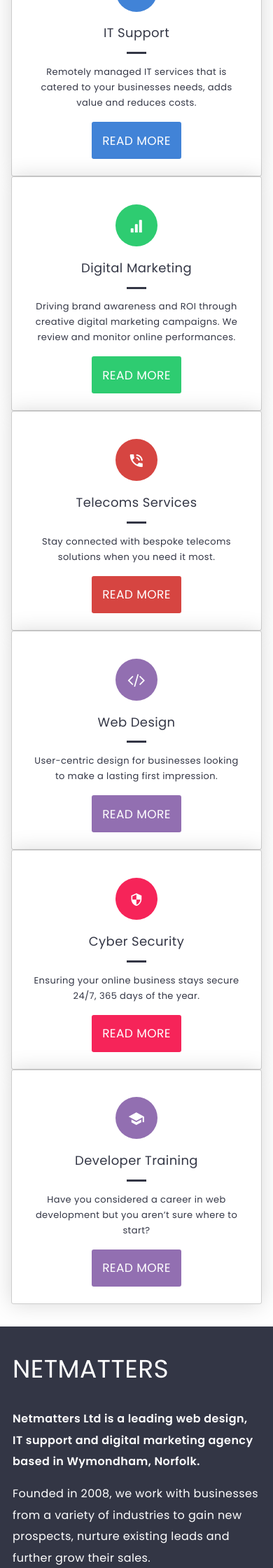
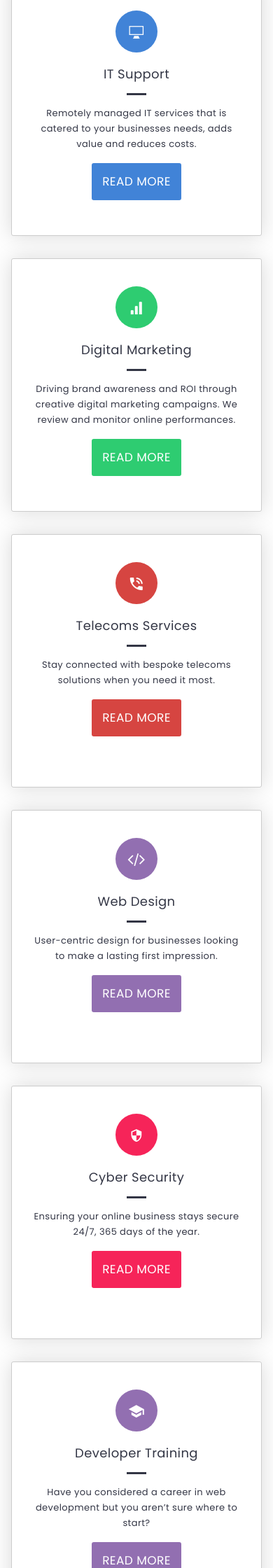
Before and after one commit to Anatta336/netmatters-reflection, a PHP site: page / in a window 390 px wide. Shown: the part 1000-3240 px from the top of the page at 70% size. Run offline with PHP 8.4, Linux system fonts and the light colour scheme; style sheets or scripts are compiled from the project's sources; some web fonts are replaced.

Commit message:
add services layout for mobile and xs breakpoints

```diff
--- a/index.html
+++ b/index.html
@@ -74,55 +74,56 @@
     </section>
 
     <section id="services">
+        <div class="top-services">
+            <article class="bespoke-software">
                 <a href="https://www.netmatters.co.uk/bespoke-software">
-            <article class="bespoke-software">
                     <h2>Bespoke Software</h2>
                     <p>Tailored software solutions to improve business productivity and online profits. Our expert team will ensure a software solution.</p>
                     <p class="call-to-action">Read more</p>
+                </a>
             </article>
-        </a>
+            <article class="it-support">
                 <a href="https://www.netmatters.co.uk/it-support">
-            <article class="it-support">
                     <h2>IT Support</h2>
                     <p>Remotely managed IT services that is catered to your businesses needs, adds value and reduces costs.</p>
                     <p class="call-to-action">Read more</p>
+                </a>
             </article>
-        </a>
+            <article class="digital-marketing">
                 <a href="https://www.netmatters.co.uk/digital-marketing">
-            <article class="digital-marketing">
                     <h2>Digital Marketing</h2>
                     <p>Driving brand awareness and ROI through creative digital marketing campaigns. We review and monitor online performances.</p>
                     <p class="call-to-action">Read more</p>
+                </a>
             </article>
-        </a>
-        <a href="https://www.netmatters.co.uk/telecoms-services">
-            <article class="telecoms-services">
+        </div>
+        <div class="other-services">
+            <a class="telecoms-services" href="https://www.netmatters.co.uk/telecoms-services">
                 <h2>Telecoms Services</h2>
                 <p>Stay connected with bespoke telecoms solutions when you need it most.</p>
                 <p class="call-to-action">Read more</p>
-            </article>
             </a>
-        <a href="https://www.netmatters.co.uk/web-design">
-            <article class="web-design">
+            <a class="web-design" href="https://www.netmatters.co.uk/web-design">
                 <h2>Web Design</h2>
                 <p>User-centric design for businesses looking to make a lasting first impression.</p>
                 <p class="call-to-action">Read more</p>
-            </article>
             </a>
-        <a href="https://www.netmatters.co.uk/cyber-security">
-            <article class="cyber-security">
+            <a class="cyber-security" href="https://www.netmatters.co.uk/cyber-security">
                 <h2>Cyber Security</h2>
                 <p>Ensuring your online business stays secure 24/7, 365 days of the year.</p>
                 <p class="call-to-action">Read more</p>
-            </article>
             </a>
-        <a href="https://www.netmatters.co.uk/scs-web-developer-course">
-            <article class="developer-training">
+            <a class="developer-training" href="https://www.netmatters.co.uk/scs-web-developer-course">
                 <h2>Developer Training</h2>
                 <p>Have you considered a career in web development but you aren’t sure where to start?</p>
                 <p class="call-to-action">Read more</p>
-            </article>
             </a>
+            <a class="developer-training" href="https://www.netmatters.co.uk/scs-web-developer-course">
+                <h2>Developer Training</h2>
+                <p>Have you considered a career in web development but you aren’t sure where to start?</p>
+                <p class="call-to-action">Read more</p>
+            </a>
+        </div>
     </section>
 
     <section id="about">
--- a/scss/services/_services.scss
+++ b/scss/services/_services.scss
@@ -4,18 +4,26 @@
 #services {
     margin: 2rem 1rem;
 
+    article {
+        padding: 0;
+        margin: 0;
+    }
+
     a {
         text-decoration: none;
         color: $services-text-colour;
         text-align: center;
-    }
 
-    article {
+        display: block;
+        height: 19.5rem;
+
         padding: 1.5em;
         background-color: $services-card-background-colour;
         border: 1px solid $services-card-border-colour;
         border-radius: 3px;
         box-shadow: 0 0 30px $services-card-shadow-colour;
+
+        margin: 2rem auto;
     }
 
     h2 {
@@ -85,4 +93,36 @@
             padding-top: ($services-icon-background-size - $services-icon-size) * 0.5;
         }
     }
+
+    // 991px or smaller moves to one card per row for:
+    // bespoke, support, marketing. Others are 2 per row,
+    // until 767 or smaller when they're all one per row.
+
+    // past extra-small first 3 cards remain as they are but rest are put into a 2x2 grid
+    @media (min-width: map.get($breakpoints, 'extra-small')) {
+        width: 47rem;
+        @include margin-x-centre;
+
+        .other-services {
+            display: flex;
+            flex-direction: row;
+            flex-wrap: wrap;
+            justify-content: space-between;
+            align-items: stretch;
+            align-content: space-between;
+
+            // negative margin reverses effect of external margins from children
+            margin: 0 -1rem;
+
+            >* {
+                display: block;
+
+                margin: 1rem 1rem;
+                flex-basis: 15rem;
+                flex-grow: 1;
+            }
+        }
+    }
+
+    //TODO: button should be put to bottom of container with flex
 }
```
Lines whose indentation alone changed are shown as unchanged.
